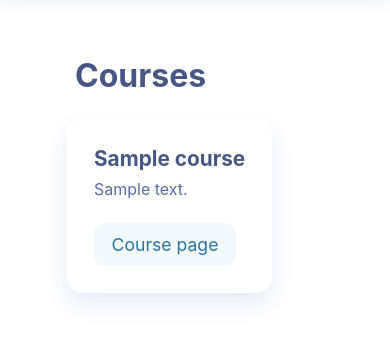
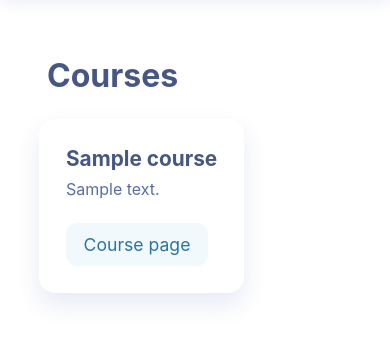
Before and after one commit to 0442/tsoha-opetussovellus, a Flask app: template app/templates/courses.html in a window 390 px wide; the page is wider, and only the part inside the window is pictured. Shown: the part 64-407 px from the top of that part. Run offline with Flask 3, Linux system fonts and the light colour scheme; the template is opened without the code that fills it: most values are stand-ins (such as "Sample title", 1, 10 or a date in 2020).

Commit message:
Make pages more responsive

```diff
--- a/app/static/courses.css
+++ b/app/static/courses.css
@@ -5,17 +5,9 @@
     justify-content: flex-start;
     align-items: flex-start;
     align-content: flex-start;
-    padding: 3rem 7rem;
+    padding: 3rem 0rem;
     position: relative;
-
     width: 80%;
-    min-width: 30rem;
-    /*
-    background-color: blue;
-    min-width: min-content;
-    min-height: 100%;
-    margin:0;
-    */
 }
 .course-list-container {
     display: flex;
--- a/app/static/inputs.css
+++ b/app/static/inputs.css
@@ -9,6 +9,9 @@ input {
     color: var(--tertiary);
     margin:0;
     transition-duration: 0.05s;
+}
+input[type="text"] {
+    width:100%;
 }
 
 input:focus {
--- a/app/static/login.css
+++ b/app/static/login.css
@@ -6,7 +6,7 @@
     padding: 1.8rem;
     border-radius: 0.7rem;
     box-shadow: 0 0 3rem var(--shadow);
-    width: fit-content;
+    min-width: 0rem;
 }
 
 .login-form {
```
